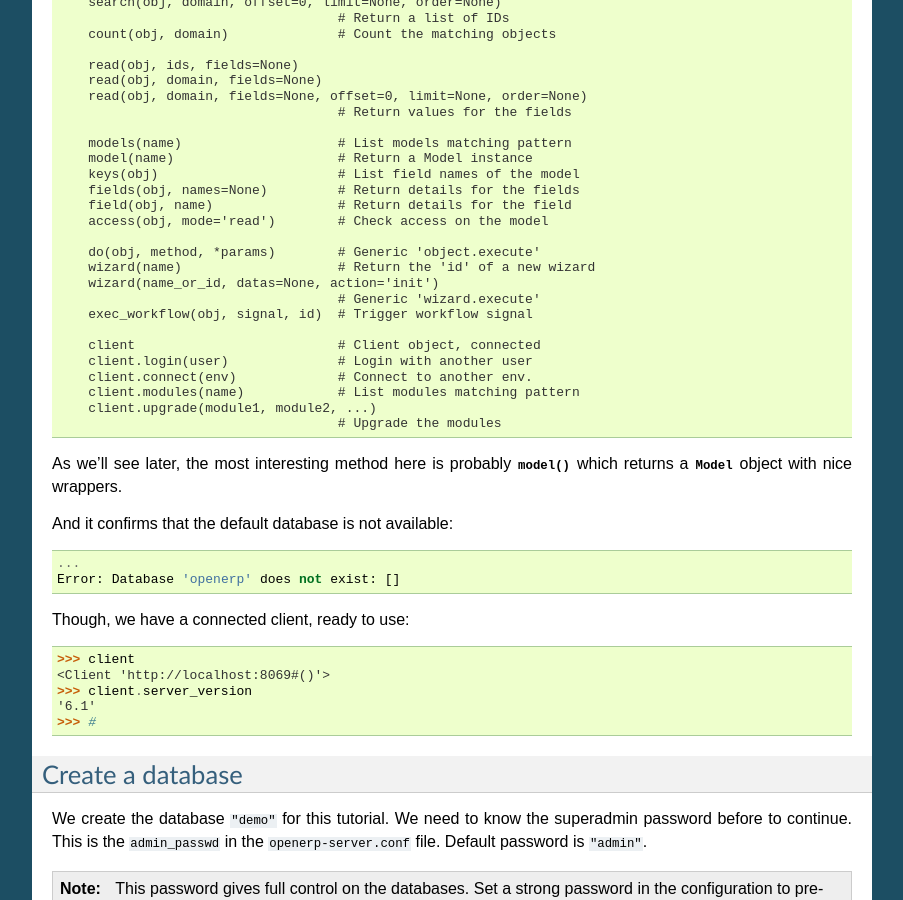
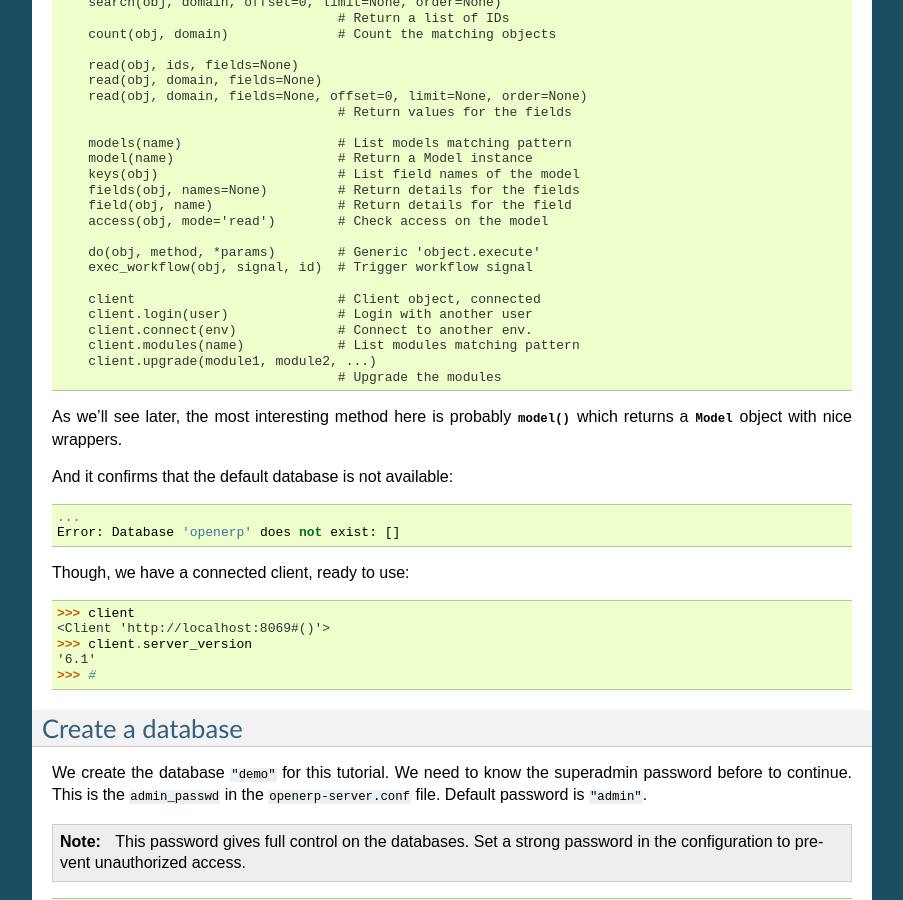
Before and after one commit to tinyerp/erppeek, a Sphinx documentation site: the page built from docs/tutorial.rst, in a window 1280 px wide and 900 px high, scrolled down 804 px. Shown: the whole window, without its empty margins (198-1101 px from the left). Built offline with Sphinx 7.4.7, drawn with Linux system fonts in a browser that asks for light colours; pages that are not in the unit, such as notebooks, are missing from menus; some of the changed text lies outside the part shown.

Commit message:
fix example in the documentation

```diff
--- a/docs/tutorial.rst
+++ b/docs/tutorial.rst
@@ -57,9 +57,6 @@ On login, it prints few lines about the commands available.
         access(obj, mode='read')        # Check access on the model
 
         do(obj, method, *params)        # Generic 'object.execute'
-        wizard(name)                    # Return the 'id' of a new wizard
-        wizard(name_or_id, datas=None, action='init')
-                                        # Generic 'wizard.execute'
         exec_workflow(obj, signal, id)  # Trigger workflow signal
 
         client                          # Client object, connected
--- a/erppeek.py
+++ b/erppeek.py
@@ -62,7 +62,7 @@ except ImportError:
         return _convert(node_or_string)
 
 
-__version__ = '1.4.3'
+__version__ = '1.4.4.dev0'
 __all__ = ['Client', 'Model', 'Record', 'RecordList', 'Service',
            'format_exception', 'read_config', 'start_openerp_services']
 
```
